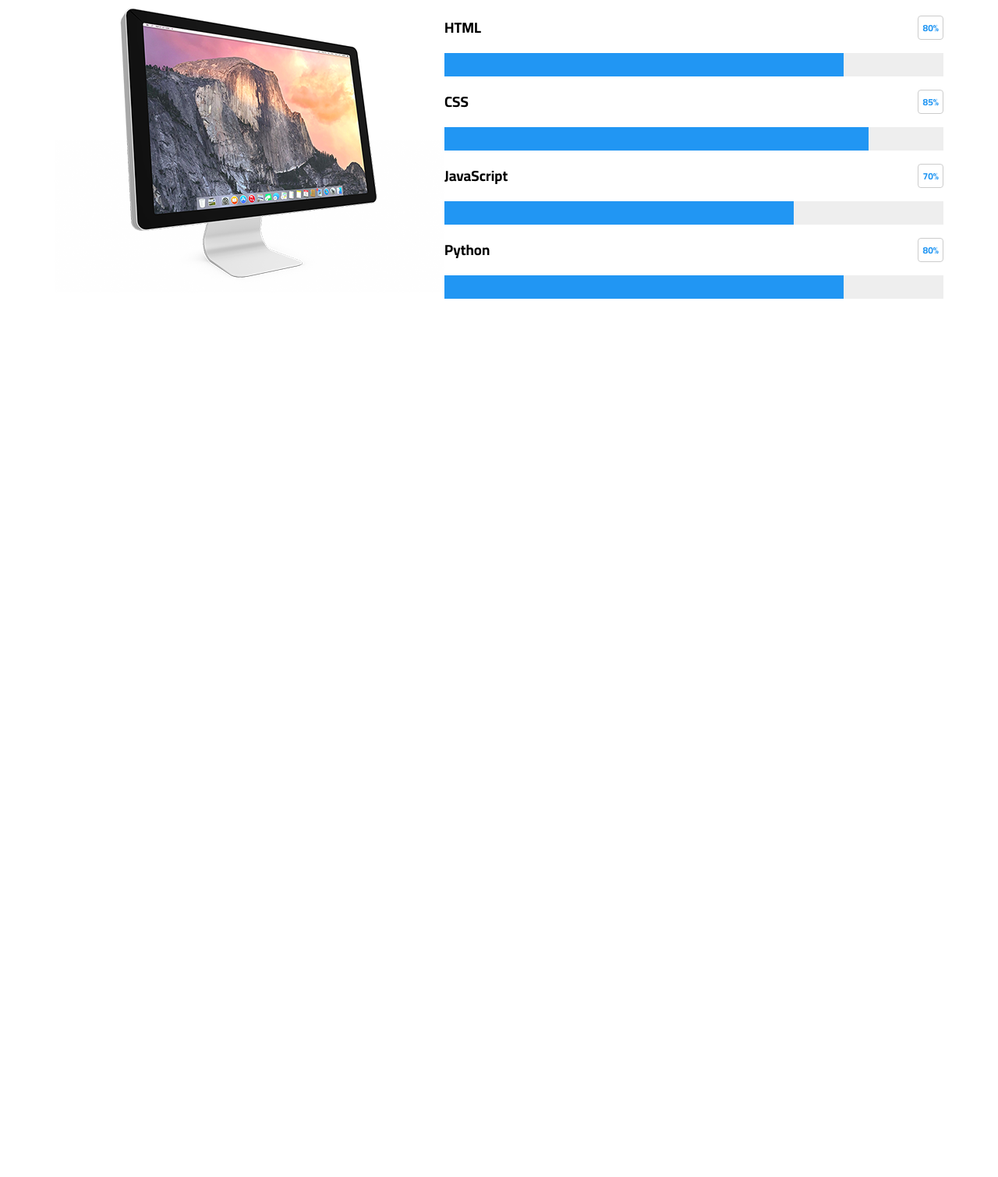
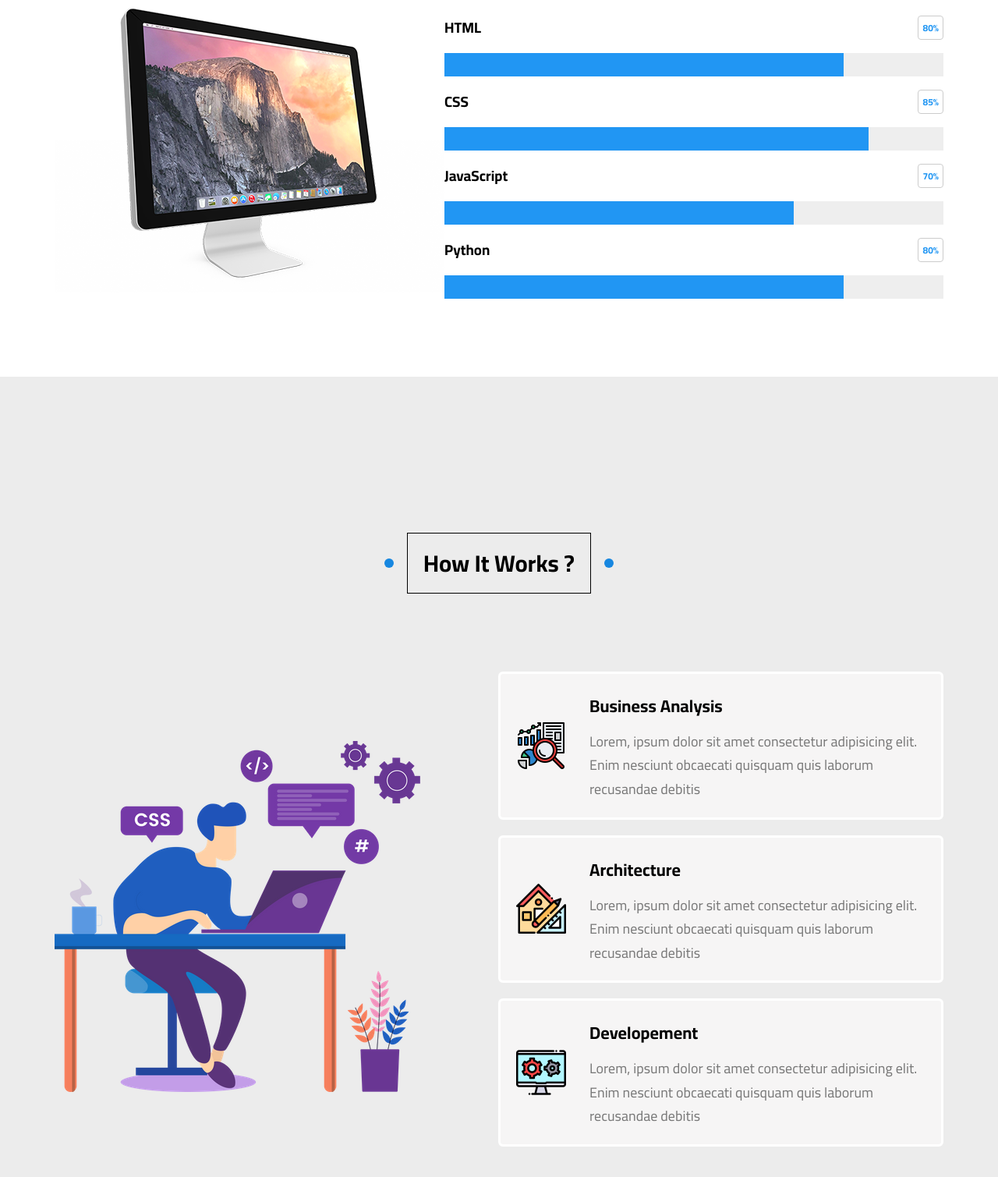
Before and after one commit to abdelrhman892/template_5_HTML-CSS, a plain HTML site: page index.html in a window 1280 px wide. Shown: the part 8892-10401 px from the top of the page at 78% size. Before the commit the page ends 9375 px from the top, so only its background shows below. Drawn offline with Linux system fonts and the light colour scheme.

Commit message:
Finish with work steps section

```diff
--- a/CSS/style.css
+++ b/CSS/style.css
@@ -904,6 +904,107 @@ ul {
 
 /* End Skills */
 
+
+/* Start Work Steps */
+
+.work-steps {
+  padding-top: var(--main-padding-top);
+  padding-bottom: var(--main-padding-bottom);
+  position: relative;
+  background-color: var(--section-background);
+}
+
+.work-steps .container {
+  display: flex;
+  align-items: center;
+}
+
+.work-steps .image {
+  max-width: 100%;
+  margin-right: 100px;
+}
+
+@media (max-width: 991px) {
+  .container .image {
+    /* display: none; */ /* first solution and defualt one*/
+    margin: 0 0 50px 0;
+  }
+  .work-steps .container {
+    flex-direction: column;
+
+  }
+}
+
+.work-steps .info {
+
+}
+
+.work-steps .info .box {
+  position: relative;
+  /* display: grid; */
+  /* grid-template-columns: 80px 1fr; */
+  /* gap: 20px; */
+  display: flex;
+  flex-direction: row;
+  padding: 20px;
+  align-items: center;
+  background-color: #f6f5f5;
+  margin-bottom: 20px;
+  border: 3px solid white;
+  border-radius: 6px;
+  z-index: 1;
+}
+
+@media (max-width: 767px) {
+  .work-steps .info .box {
+    flex-direction: column;
+    text-align: center;
+  }
+
+  .work-steps .info .box img {
+    margin-right: 0;
+    margin-bottom: 20px;
+  }
+}
+
+
+.work-steps .info .box::after {
+  content: "";
+  position: absolute;
+  top: 50%;
+  left: 50%;
+  transform: translate(-50%, -50%);
+  width: 0%;
+  height: 0%;
+  background-color: #ededed;
+  z-index: -1;
+  transition: var(--main-transition);
+  overflow: hidden;
+}
+
+.work-steps .info .box:hover::after {
+  width: 100%;
+  height: 100%;
+}
+
+.work-steps .info .box img {
+  width: 64px;
+  margin-right: 30px;
+}
+
+.work-steps .info .box h3 {
+  margin: 0;
+  font-size: 22px;
+}
+
+.work-steps .info .box p {
+  color: #777;
+  font-size: 18px;
+  line-height: 1.7;
+  margin: 10px 0 0 0;
+}
+/* End Work Steps */
+
 /* Start Animation */
 @keyframes up-and-down {
   0%,
--- a/index.html
+++ b/index.html
@@ -683,7 +683,54 @@
         </div>
       </div>
     </div>
+
     <!-- End Skills -->
+
+    <!-- Start Work Steps -->
+
+    <div class="work-steps" id="work-steps">
+      <h2 class="main-title">How It Works ?</h2>
+      <div class="container">
+        <img src="imgs/work-steps.png" alt class="image">
+        <div class="info">
+          <div class="box">
+            <img src="imgs/work-steps-1.png" alt>
+            <div class="text">
+              <h3>Business Analysis</h3>
+              <p>
+                Lorem, ipsum dolor sit amet consectetur adipisicing elit. Enim
+                nesciunt obcaecati quisquam quis laborum
+                recusandae debitis
+              </p>
+            </div>
+          </div>
+          <div class="box">
+            <img src="imgs/work-steps-2.png" alt>
+            <div class="text">
+              <h3>Architecture</h3>
+              <p>
+                Lorem, ipsum dolor sit amet consectetur adipisicing elit. Enim
+                nesciunt obcaecati quisquam quis laborum
+                recusandae debitis
+              </p>
+            </div>
+          </div>
+          <div class="box">
+            <img src="imgs/work-steps-3.png" alt>
+            <div class="text">
+              <h3>Developement</h3>
+              <p>
+                Lorem, ipsum dolor sit amet consectetur adipisicing elit. Enim
+                nesciunt obcaecati quisquam quis laborum
+                recusandae debitis
+              </p>
+            </div>
+          </div>
+        </div>
+      </div>
+    </div>
+
+    <!-- End Work Steps -->
   </body>
 
 </html>
```
